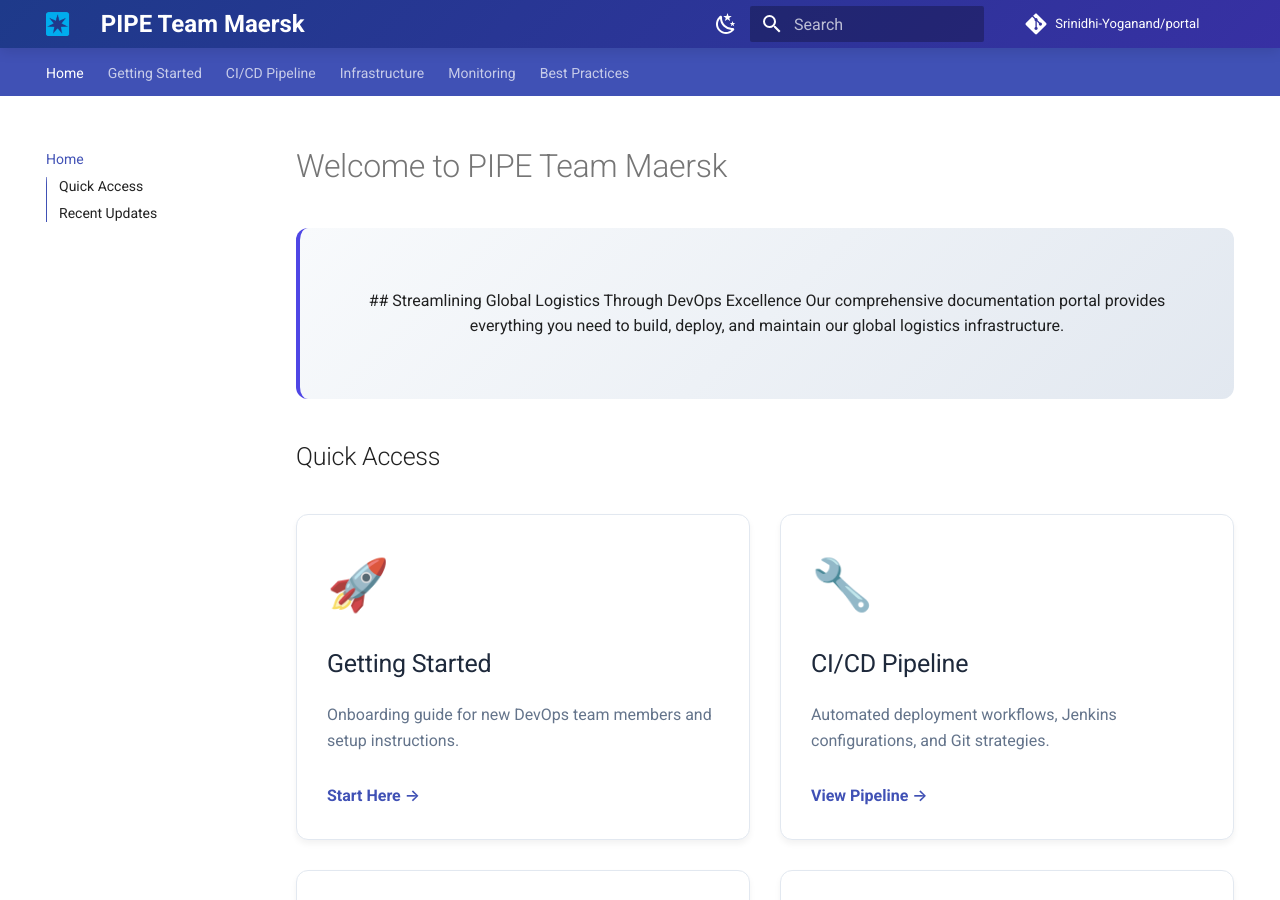
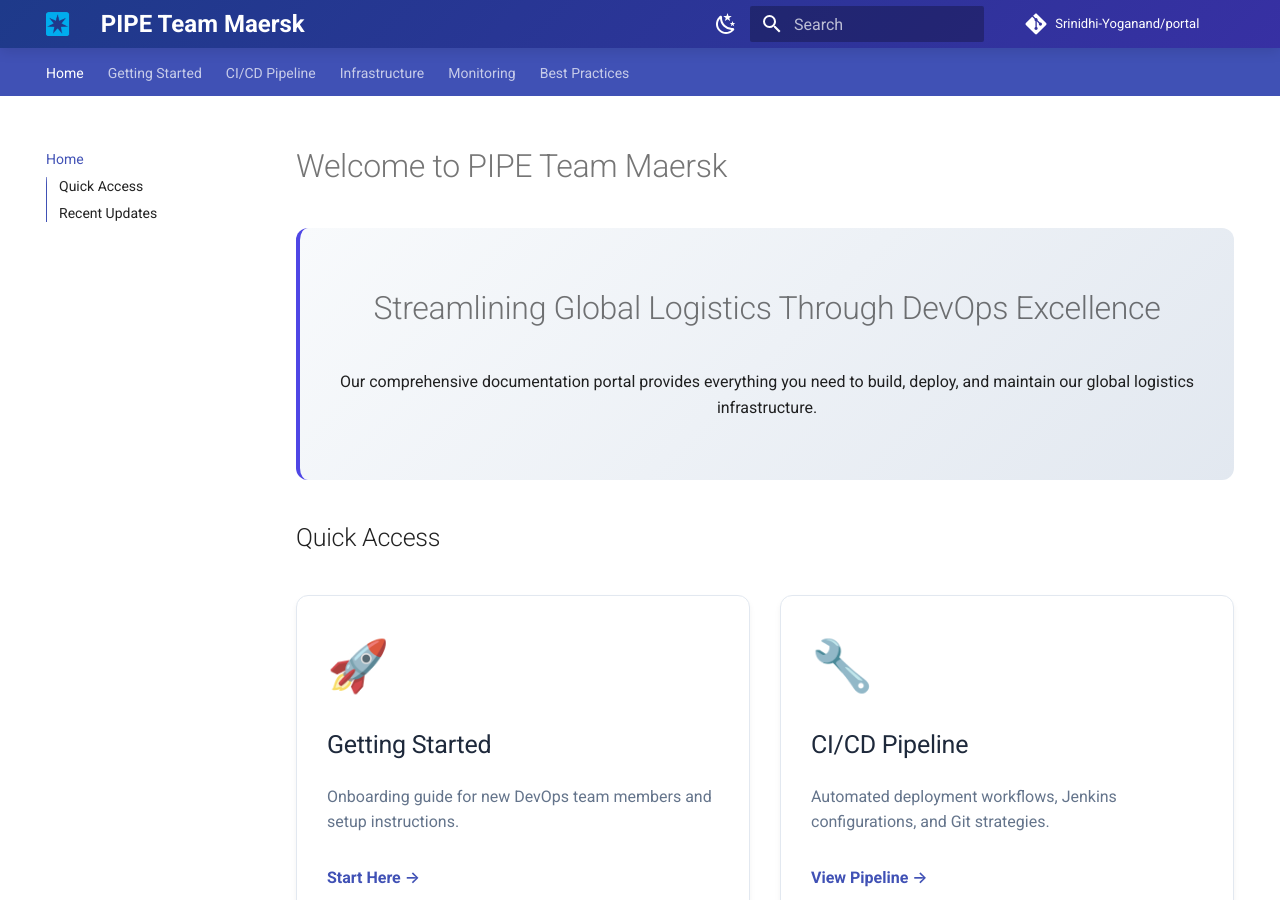
Before and after one commit to Srinidhi-Yoganand/portal, an MkDocs documentation site: the page built from docs/index.md, in a window 1280 px wide and 900 px high. Built offline with MkDocs 1.6.1 and Material for MkDocs 9.7.7, drawn with Linux system fonts in a browser that asks for light colours; comment, search, counter and statistics services are not loaded.

Commit message:
feat: Updated pipeline

```diff
--- a/docs/index.md
+++ b/docs/index.md
@@ -3,7 +3,7 @@
 <div class="hero-section">
 <div class="hero-content">
 
-## Streamlining Global Logistics Through DevOps Excellence
+<h1>Streamlining Global Logistics Through DevOps Excellence</h1>
 
 Our comprehensive documentation portal provides everything you need to build, deploy, and maintain our global logistics infrastructure.
 
```
Also changed, not shown: 4 other files.
